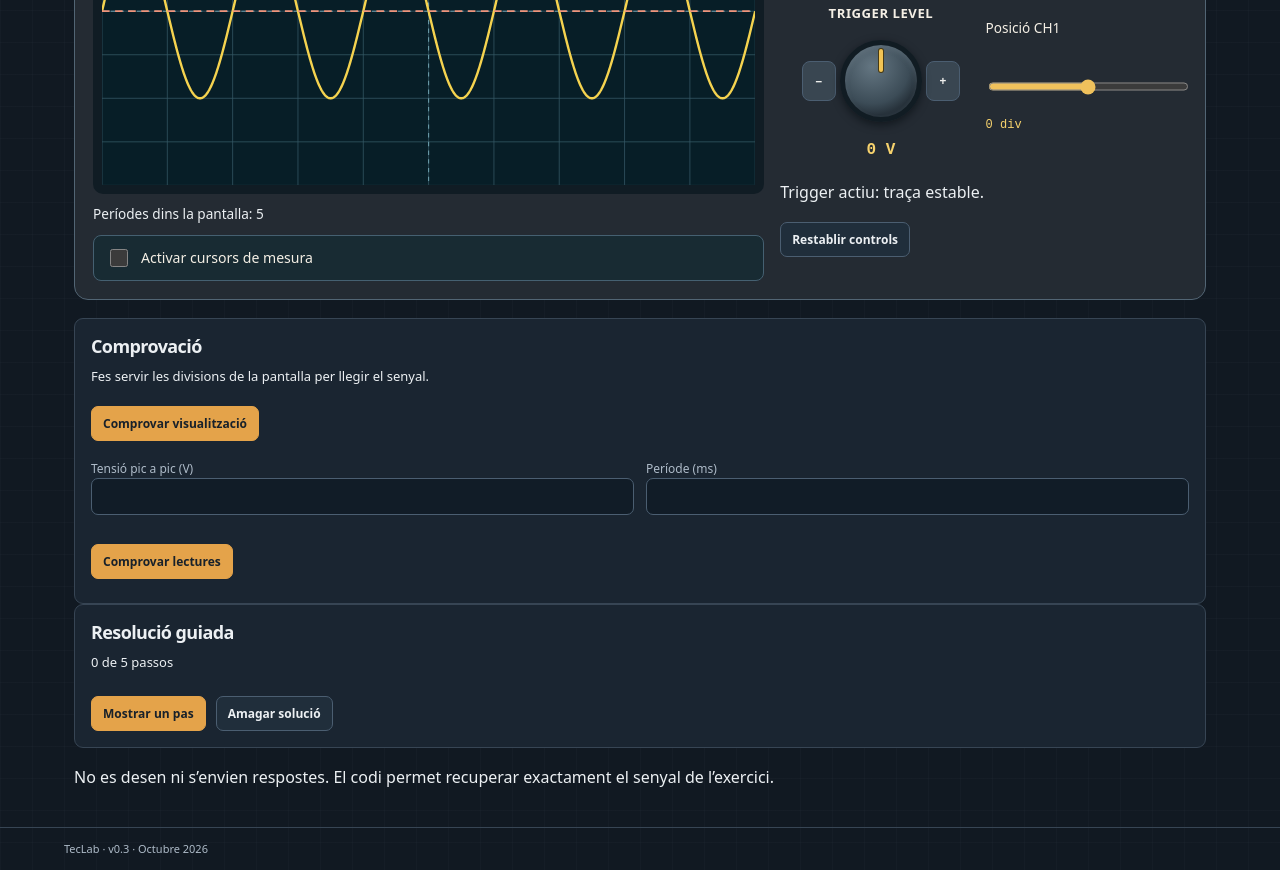
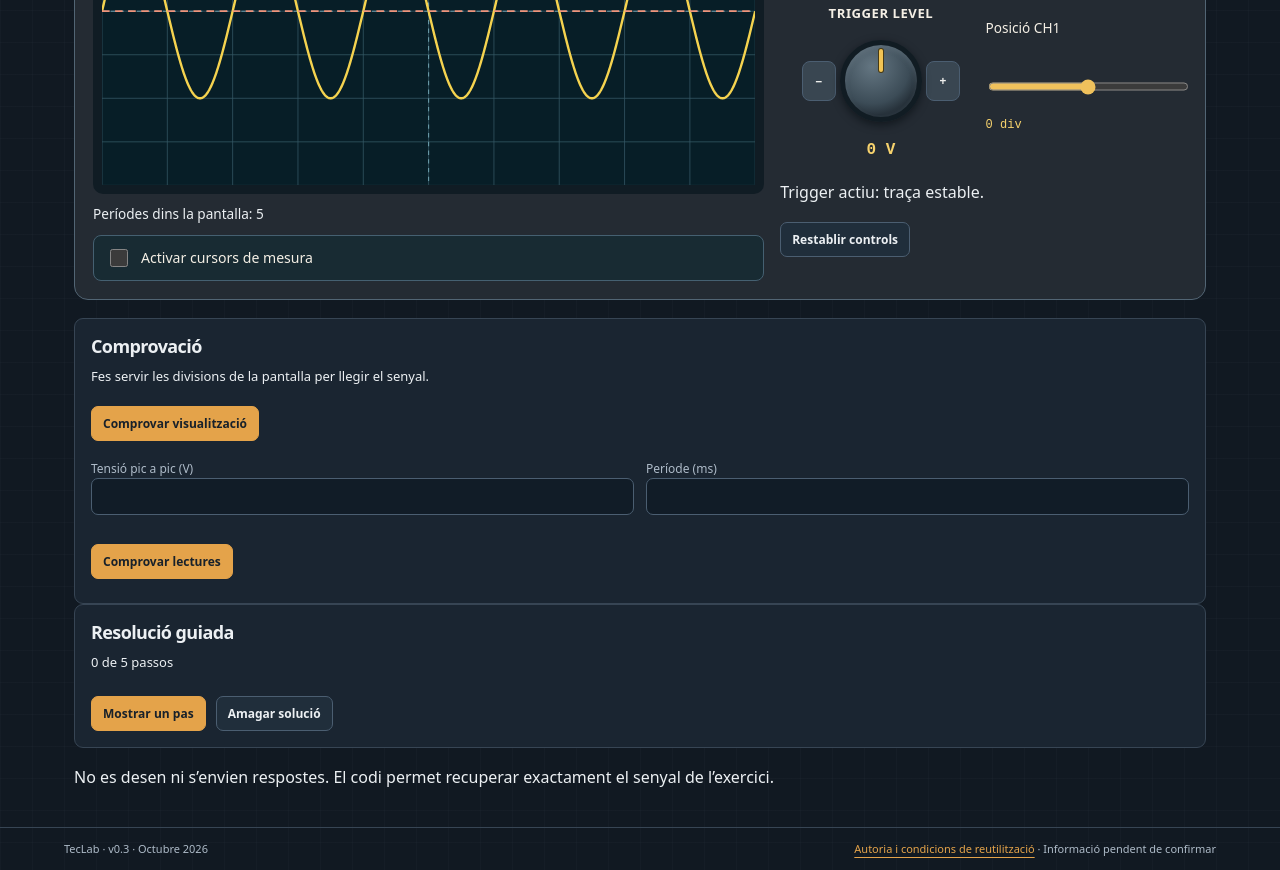
Before and after one commit to SeaSeven/TecLab, a website with bundled scripts: page labs/lab-006/index.html in a window 1280 px wide. Shown: the part 950-1820 px from the top of the page. Built offline with nearby package versions, Linux system fonts and the light colour scheme.

Commit message:
TecLab: enllaç d'autoria i reutilització al peu de pàgina

```diff
--- a/labs/lab-006/index.html
+++ b/labs/lab-006/index.html
@@ -1 +1 @@
-<!doctype html><html lang="ca"><meta charset="utf-8"><meta name="viewport" content="width=device-width,initial-scale=1"><title>Oscil·loscopi | TecLab</title><link rel="stylesheet" href="../../shared/css/tokens.css"><link rel="stylesheet" href="../../shared/css/components.css"><link rel="stylesheet" href="../lab-001/lab.css"><link rel="stylesheet" href="./lab.css"><body><a class="skip-link" href="#main-content">Salta al contingut</a><header><a class="brand" href="#"><svg viewBox="0 0 100 100" aria-hidden="true"><path d="M50 6 87 27V73L50 94 13 73V27Z M7 52H29L40 26 52 76 63 43 71 52H93"/></svg><span>TecLab<small>Laboratoris tècnics interactius</small></span></a><span class="version">TECLAB / v0.3</span></header><main id="main-content"><div id="app"></div></main><footer>TecLab · Octubre 2026</footer><script>if(!location.hash)location.hash="lab-006";</script><script type="module" src="../../shared/components/app.js"></script></body></html>
+<!doctype html><html lang="ca"><meta charset="utf-8"><meta name="viewport" content="width=device-width,initial-scale=1"><title>Oscil·loscopi | TecLab</title><link rel="stylesheet" href="../../shared/css/tokens.css"><link rel="stylesheet" href="../../shared/css/components.css"><link rel="stylesheet" href="../lab-001/lab.css"><link rel="stylesheet" href="./lab.css"><body><a class="skip-link" href="#main-content">Salta al contingut</a><header><a class="brand" href="#"><svg viewBox="0 0 100 100" aria-hidden="true"><path d="M50 6 87 27V73L50 94 13 73V27Z M7 52H29L40 26 52 76 63 43 71 52H93"/></svg><span>TecLab<small>Laboratoris tècnics interactius</small></span></a><span class="version">TECLAB / v0.3</span></header><main id="main-content"><div id="app"></div></main><footer><span>TecLab · Laboratoris tècnics interactius</span><span><a href="#credits">Autoria i condicions de reutilització</a> · Informació pendent de confirmar</span></footer><script>if(!location.hash)location.hash="lab-006";</script><script type="module" src="../../shared/components/app.js"></script></body></html>
```
